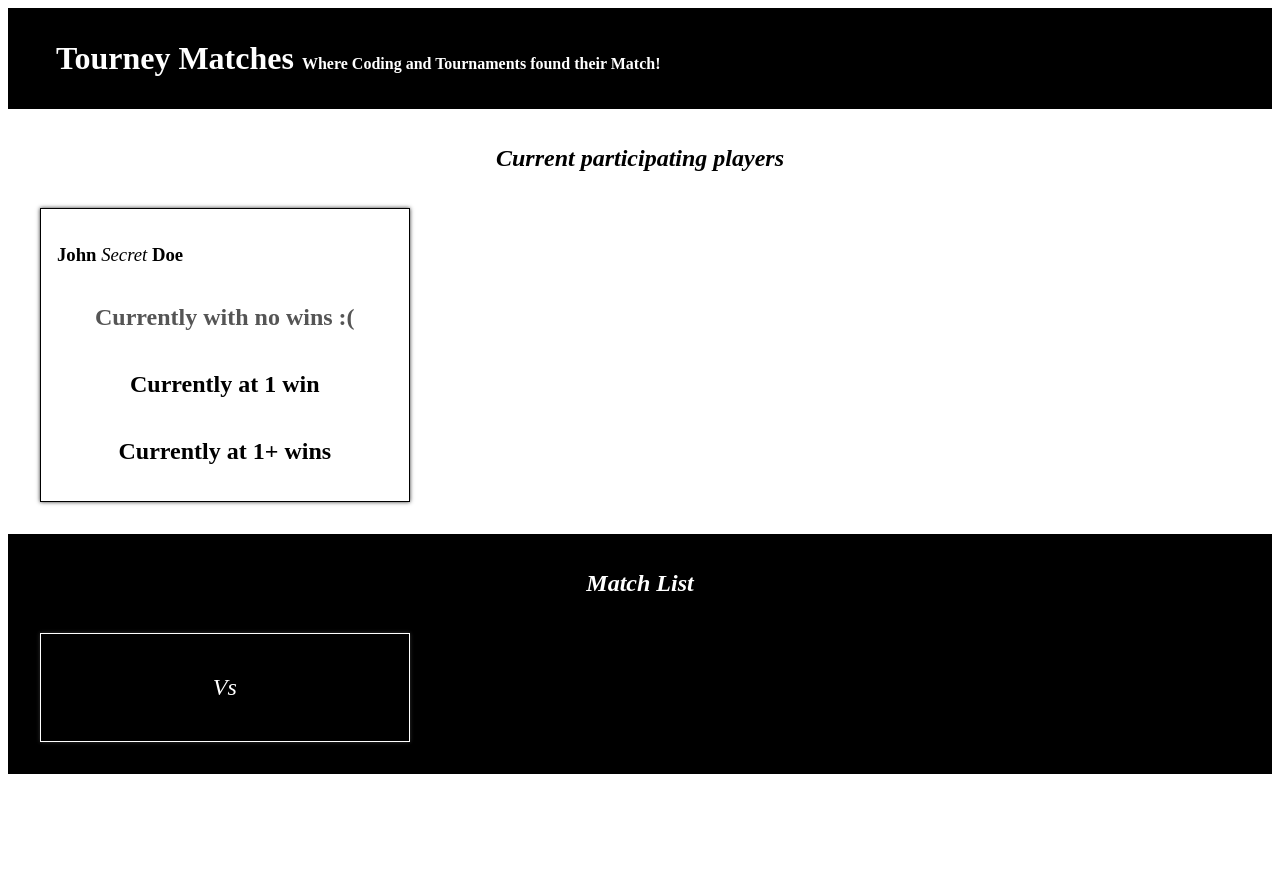
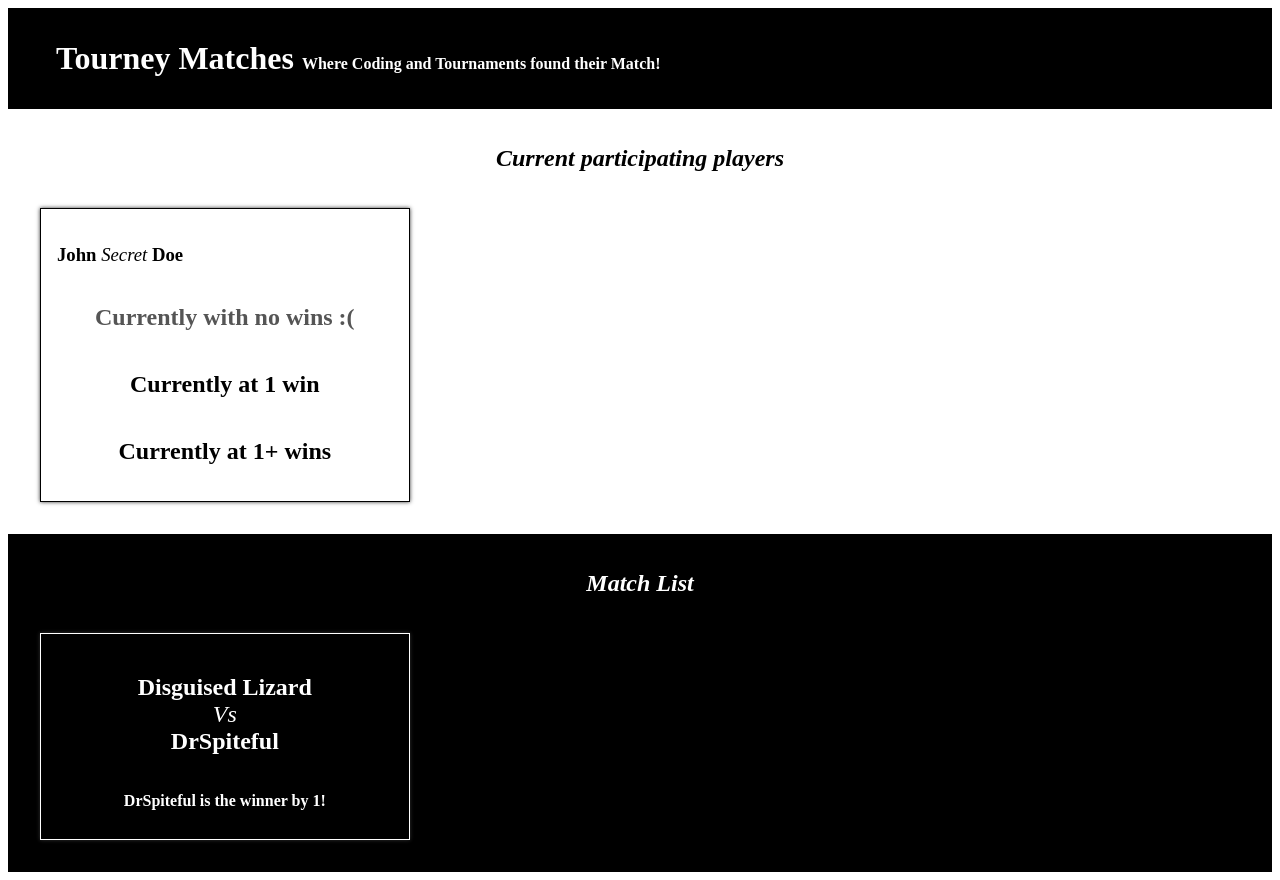
Before and after one commit to DustinFader/tourney-matches, a React (Create React App) app: page / in a window 1280 px wide. Before the commit the page ends 800 px from the top, so only its background shows below. Built offline with nearby package versions, Linux system fonts and the light colour scheme.

Commit message:
adjust match component to use props

```diff
--- a/src/components/Match.js
+++ b/src/components/Match.js
@@ -3,8 +3,8 @@
 function Match(props) {
   return (
     <article className="Match">
-      <h1>{ /*props.players[0] */ } <span>Vs</span> { /* props.players[1] */ }</h1>
-      { /* props.winner ? <h2>{ props.winner } is the winner by 1!</h2> : <h2>No winners yet!</h2> */}
+      <h1>{ props.Players[0] } <span>Vs</span> { props.Players[1] }</h1>
+      { props.winners ? <h2>{ props.winners } is the winner by 1!</h2> : <h2>No winners yet!</h2>}
     </article>
   )
 }
```
